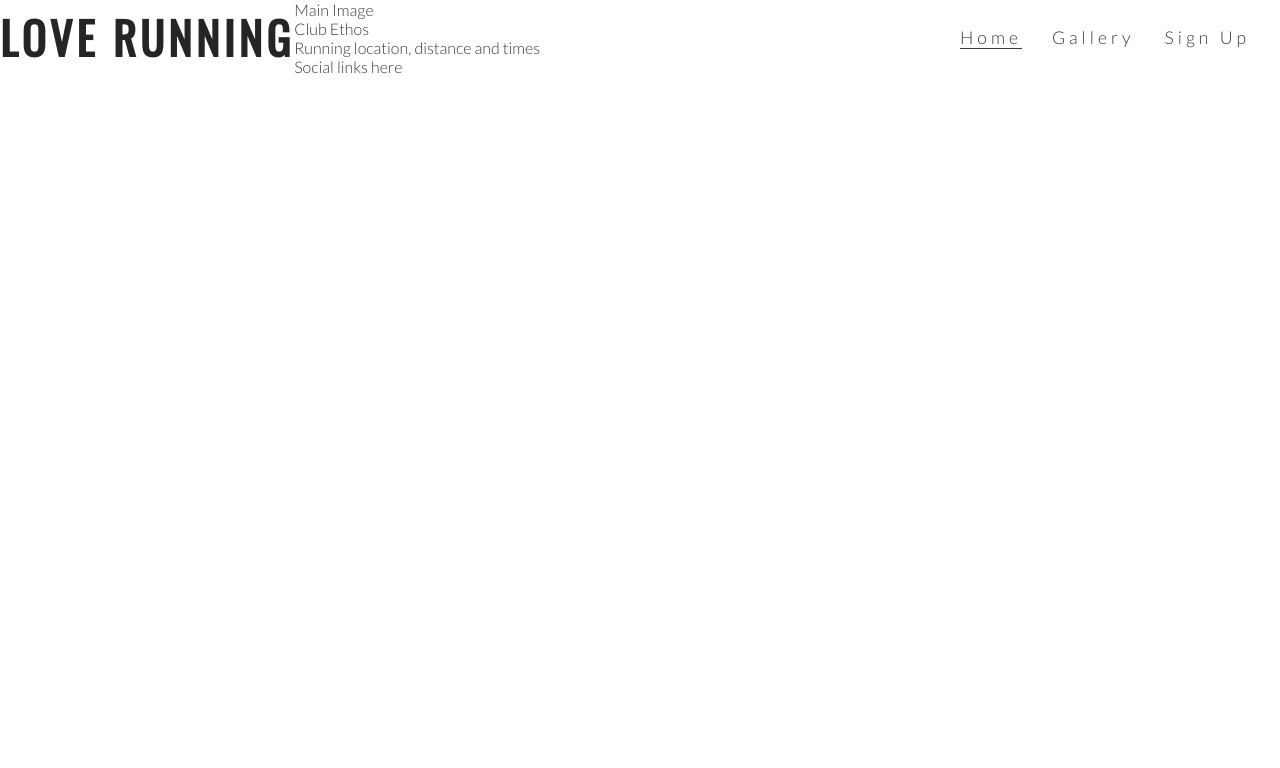
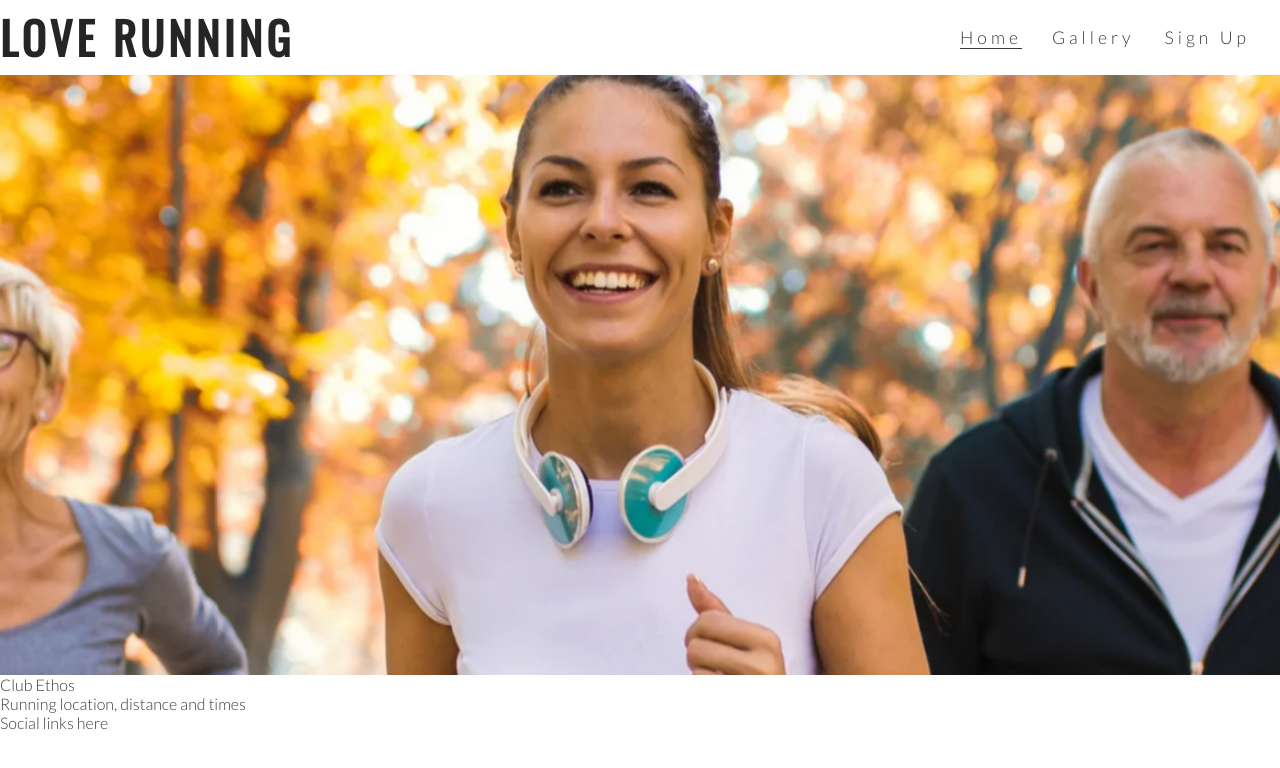
Before and after one commit to AbhilashAynipully/love-running, a plain HTML site: page index.html in a window 1280 px wide. Drawn offline with nearby package versions, Linux system fonts and the light colour scheme.

Commit message:
Add hero image and animation for zoom

```diff
--- a/assets/css/style.css
+++ b/assets/css/style.css
@@ -52,3 +52,34 @@ h1,h2 {
 .active {
     border-bottom: 1px solid #3a3a3a;
 }
+
+/*hero image*/
+
+#hero-outer {
+    height:600px;
+    width:100%;
+    overflow: hidden;
+}
+
+#hero-image {
+    height:600px;
+    width:100%;
+    background: url(../images/hero-image.webp) no-repeat center center;
+    /*animates zoom effect on loading page*/
+    animation-name:hero-zoom;
+    animation-duration: 5s;
+    animation-fill-mode:forwards;
+}
+
+
+
+
+/* creates the level of zoom for the hero image*/
+@keyframes hero-zoom {
+    from {
+transform:  scale(1);
+    }
+    to {
+transform:  scale(1.1);
+    }
+}
--- a/index.html
+++ b/index.html
@@ -28,7 +28,10 @@
            </ul>
         </nav>
     </header>
-    <section>Main Image</section>
+    <section id="hero-outer">
+        <div id="hero-image">
+        </div>
+    </section>
     <section>Club Ethos</section>
     <section>Running location, distance and times</section>
     <footer>Social links here</footer>
```
Also changed, not shown: assets/images/hero-image.webp (added).
